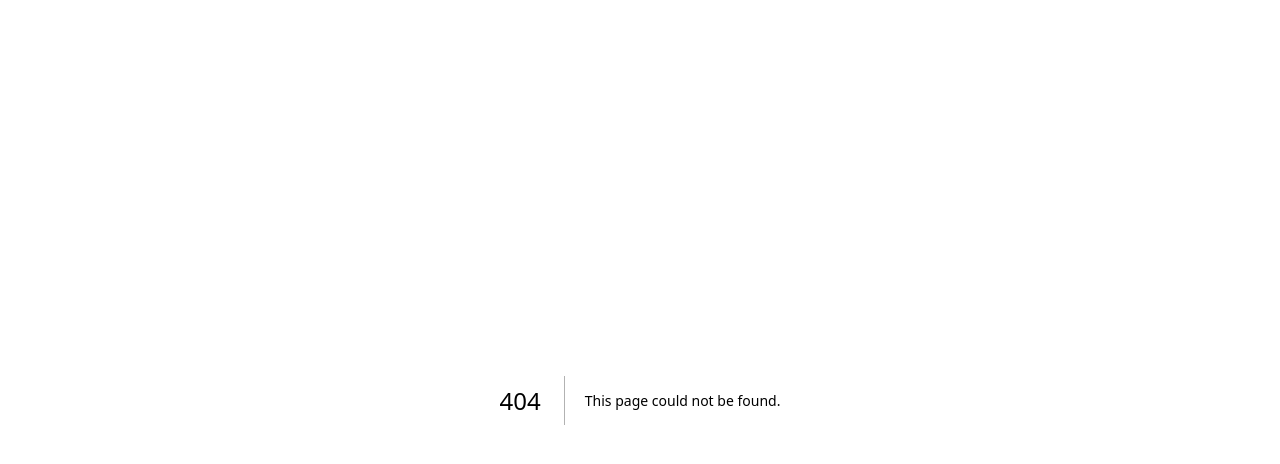
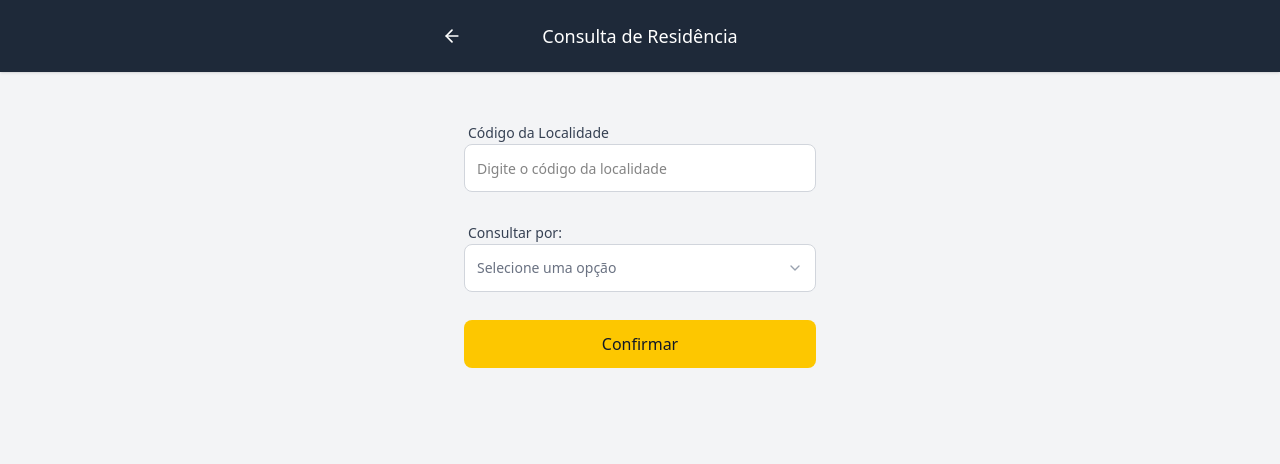
Before and after one commit to Fconeto/SIGEN, a Next.js app in the folder sigen-frontend/: page /residence-consult in a window 1280 px wide. Before the commit this address had no page. Shown: the top 464 px of the page. Built offline with nearby package versions, Linux system fonts and the light colour scheme.

Commit message:
Página de consulta de residência

```diff
--- /dev/null
+++ b/sigen-frontend/src/app/residence-consult/page.tsx
@@ -0,0 +1,176 @@
+"use client";
+
+import type React from "react";
+import { useForm, validators } from "@/hooks/useform";
+import { SigenAppLayout } from "@/components/sigen-app-layout";
+import { useState } from "react";
+import {
+  defaultDialogs,
+  SigenDialog,
+  SigenDialogProps,
+} from "@/components/sigen-dialog";
+import { useRouter } from "next/navigation";
+import { SigenFormField } from "@/components/sigen-form-field";
+import { SigenInput } from "@/components/sigen-input";
+import { SigenDropdown } from "@/components/sigen-dropdown";
+import { SigenLoadingButton } from "@/components/sigen-loading-button";
+
+const filterOptions = [
+  { value: "nomeMorador", label: "Nome do morador", fieldLabel: "Nome do Morador" },
+  { value: "bairro", label: "Bairro", fieldLabel: "Bairro" },
+  { value: "numeroCasa", label: "Número da casa", fieldLabel: "Número da Casa" },
+];
+
+interface ResidenceConsult {
+  locationId: string;
+  filterOption: string;
+  nomeMorador?: string;
+  bairro?: string;
+  numeroCasa?: string;
+}
+
+export default function ResidenceConsult(){
+  const router = useRouter();
+
+  const { values, errors, handleChange, validateForm, resetForm, setValues } = useForm(
+    {
+      locationId: "",
+      filterOption: "",
+      nomeMorador: "",
+      bairro: "",
+      numeroCasa: "",
+    } as ResidenceConsult,
+    {
+      locationId: [
+        validators.required("Campo obrigatório"),
+      ],
+      filterOption: [
+        validators.required("Campo obrigatório"),
+      ],
+      nomeMorador: [
+        (value, formValues) =>
+          formValues.filterOption === "nomeMorador" && !value
+            ? "Campo obrigatório"
+            : undefined,
+      ],
+      bairro: [
+        (value, formValues) =>
+          formValues.filterOption === "bairro" && !value
+            ? "Campo obrigatório"
+            : undefined,
+      ],
+      numeroCasa: [
+        (value, formValues) =>
+          formValues.filterOption === "numeroCasa" && !value
+            ? "Campo obrigatório"
+            : undefined,
+      ],
+    }
+  );
+
+  const [isLoading, setIsLoading] = useState(false);
+  const [dialog, setDialog] = useState<SigenDialogProps>({
+    isOpen: false,
+    type: "info",
+    message: "",
+  });
+
+  const handleFilterLocationChange = (selectedValue: string) => {
+    handleChange("filterOption", selectedValue);
+
+    setValues(prevValues => ({
+      ...prevValues,
+      nomeMorador: selectedValue === "nomeMorador" ? prevValues.nomeMorador : "",
+      bairro: selectedValue === "bairro" ? prevValues.bairro : "",
+      numeroCasa: selectedValue === "numeroCasa" ? prevValues.numeroCasa : "",
+    }));
+  };
+
+  const handleSubmit = async (e: React.FormEvent) => {
+    e.preventDefault();
+
+    if (!validateForm()) {
+      return;
+    }
+
+    setIsLoading(true);
+    await new Promise((r) => setTimeout(r, 1000));
+    console.log("Form Data:", values);
+    setIsLoading(false);
+
+    router.push('/residence-infos');
+  };
+
+  const renderDropboxInputFilter = () => {
+    const selectedOption = filterOptions.find(opt => opt.value === values.filterOption);
+
+    if (!selectedOption)
+      return null;
+
+    const inputId = selectedOption.value as keyof ResidenceConsult;
+    const inputLabel = selectedOption.fieldLabel ?? "";
+
+    return (
+      <SigenFormField
+        id={inputId}
+        label={inputLabel}
+        error={errors[inputId]}
+      >
+        <SigenInput
+          id={inputId}
+          value={values[inputId] || ""}
+          onChange={(e) => handleChange(inputId, e.target.value)}
+          aria-invalid={!!errors[inputId]}
+          placeholder={`Digite o ${inputLabel.toLowerCase()}`}
+        />
+      </SigenFormField>
+    );
+  };
+
+  return (
+    <>
+      <SigenAppLayout
+        headerTitle="Consulta de Residência"
+        showBackButton
+        onBackClick={() => router.back()}
+      >
+        <form onSubmit={handleSubmit} className="space-y-2 p-6">
+          <SigenFormField
+            id="locationId"
+            label="Código da Localidade"
+            error={errors.locationId}
+          >
+              <SigenInput
+                id="locationId"
+                value={values.locationId}
+                onChange={(e) => handleChange("locationId", e.target.value)}
+                aria-invalid={!!errors.locationId}
+                placeholder="Digite o código da localidade"
+              />
+            </SigenFormField>
+
+            <SigenFormField id="typeConsult" label="Consultar por:">
+              <SigenDropdown
+                value={values.filterOption}
+                onValueChange={handleFilterLocationChange}
+                options={filterOptions}
+              />
+            </SigenFormField>
+
+            {renderDropboxInputFilter()}
+
+            <SigenLoadingButton type="submit" loading={isLoading}>
+              Confirmar
+            </SigenLoadingButton>
+        </form>
+      </SigenAppLayout>
+      <SigenDialog
+        isOpen={dialog.isOpen}
+        onClose={() => setDialog((prev) => ({ ...prev, isOpen: false }))}
+        type={dialog.type}
+        title={dialog.title}
+        message={dialog.message}
+      />
+    </>
+  );
+}
```
